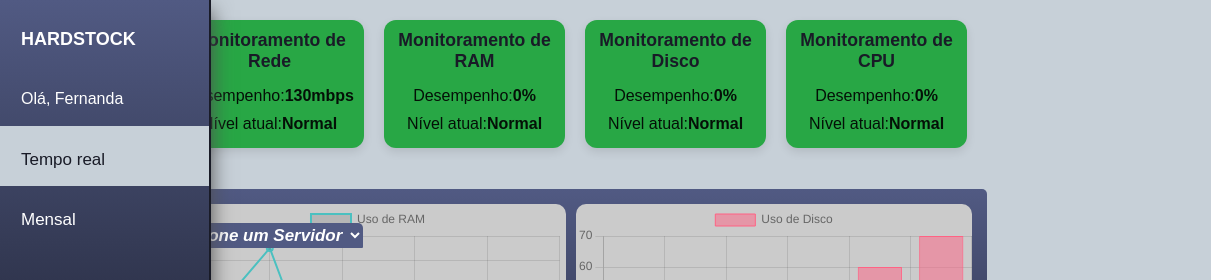
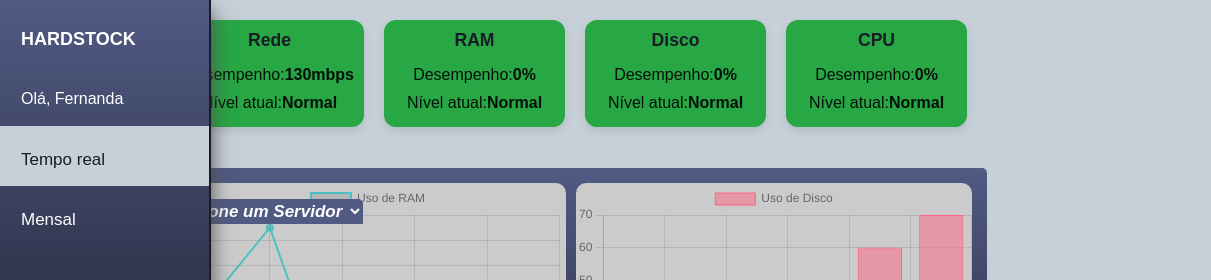
Before and after one commit to Grupo10-HardStock/Site-Institucional-HardStock, a plain HTML site: page web-data-viz/public/html/dashboardAnalista/dashboard_tempoAnalista.html in a window 1280 px wide. Shown: the top 280 px of the page, 69-1280 px from the left. Drawn offline with nearby package versions, Linux system fonts and the light colour scheme.

Commit message:
concertando detalhes da dashboard

```diff
--- a/web-data-viz/public/html/dashboardAnalista/dashboard-analista.css
+++ b/web-data-viz/public/html/dashboardAnalista/dashboard-analista.css
@@ -65,7 +65,7 @@ main {
   display: flex;
   position: absolute;
   left: 17.5%;
-  top: 27.9%;
+  top: 24.9%;
 }
 
 .opcoes-btn select {
--- a/web-data-viz/public/html/dashboardAnalista/dashboard_tempoAnalista.html
+++ b/web-data-viz/public/html/dashboardAnalista/dashboard_tempoAnalista.html
@@ -66,22 +66,22 @@
     <div class="monitor-container">
 
       <div class="alert" id="alerta-net">
-          <h3>Monitoramento de Rede</h3>
+          <h3>Rede</h3>
           <p>Desempenho: <span class="alertas" id="ConRede"> 130mbps</span></p>
           <p>Nível atual: <span class="alertas"  id="rede">Normal</span></p>
       </div>
       <div class="alert" id="alerta-ram">
-          <h3>Monitoramento de RAM</h3>
+          <h3>RAM</h3>
           <p>Desempenho: <span class="alertas" id="ConRam">0%</span></p>
           <p>Nível atual: <span class="alertas" id="ram">Normal</span></p>
       </div>
       <div class="alert" id="alerta-disco">
-          <h3>Monitoramento de Disco</h3>
+          <h3>Disco</h3>
           <p>Desempenho: <span class="alertas" id="ConDisco">0%</span></p>
           <p>Nível atual: <span class="alertas" id="disco">Normal</span></p>
       </div>
       <div class="alert" id="alerta-cpu">
-          <h3>Monitoramento de CPU</h3>
+          <h3>CPU</h3>
           <p>Desempenho: <span class="alertas" id="rede">0%</span></p>
           <p>Nível atual: <span class="alertas" id="cpu">Normal</span></p>
       </div>
--- a/web-data-viz/public/html/dashboardGerente/dashboard-gerente.css
+++ b/web-data-viz/public/html/dashboardGerente/dashboard-gerente.css
@@ -65,7 +65,7 @@ main {
   display: flex;
   position: absolute;
   left: 17.5%;
-  top: 27.9%;
+  top: 24.9%;
 }
 
 .opcoes-btn select {
```
Also changed, not shown: web-data-viz/public/html/dashboardGerente/dashboard_tempo.html (+4 -4 lines).
